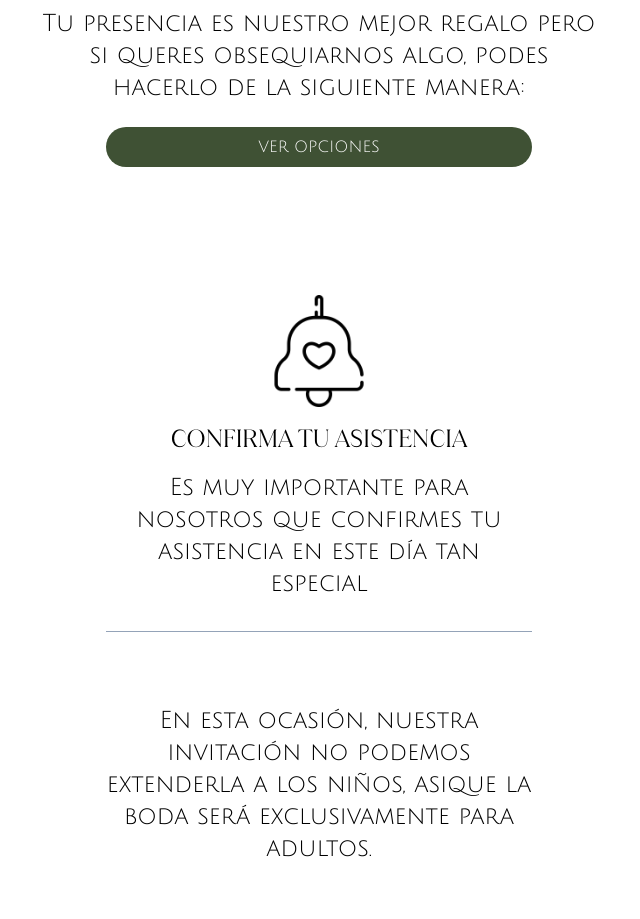
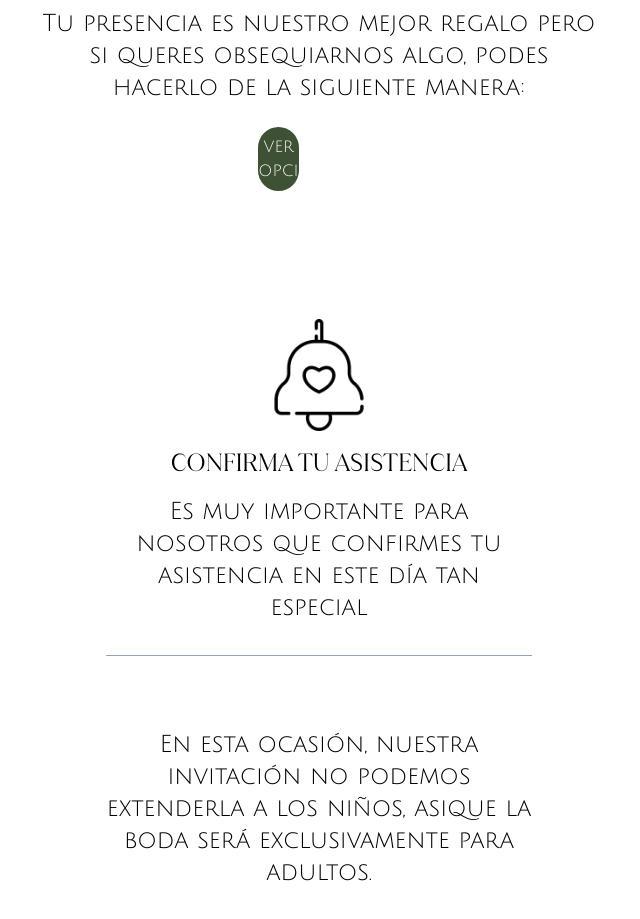
Before and after one commit to ivethglez80/CyC-Front, a React (Vite) app: page / in a window 1280 px wide. Shown: the part 3860-4779 px from the top of the page, without its empty margins (321-961 px from the left). Built offline with nearby package versions, Linux system fonts and the light colour scheme.

Commit message:
Update giftSection.jsx
no card but external google sheet

```diff
--- a/src/views/giftSection.jsx
+++ b/src/views/giftSection.jsx
@@ -5,11 +5,11 @@ import box from "./../icons/gift-box_4530596.png"
 
 const GiftList = () =>{
 
-    const [showCard, setShowCard] = useState (false);
+    // const [showCard, setShowCard] = useState (false);
 
-    const toggleCard = () => {
-        setShowCard(!showCard)
-    };
+    // const toggleCard = () => {
+    //     setShowCard(!showCard)
+    // };
 
     return(
         <>
@@ -17,11 +17,13 @@ const GiftList = () =>{
         <img src={box} alt="" className="h-16 md:h-28"/>
         <h2 className="font-juana py-2 md:text-2xl md:py-4">REGALOS</h2>
         <p className="font-julius text-center text-xs pb-6 w-3/4 md:text-2xl md:w-2/3 md:px-36">Tu presencia es nuestro mejor regalo pero si queres obsequiarnos algo, podes hacerlo de la siguiente manera:</p>
-        <button className="bg-musgo hover:bg-musgo2 rounded-full py-2 w-4/6 md:w-2/6 font-julius text-white" onClick={toggleCard}>
+        <a href="https://docs.google.com/spreadsheets/d/1ZFra8s5DEJbr4x7o7oNG6_ddnfTX_AYaS0woSYMR664/edit?usp=sharing" target="_blank">
+        <button className="bg-musgo hover:bg-musgo2 rounded-full py-2 w-4/6 md:w-2/6 font-julius text-white">
             VER OPCIONES
         </button>
+        </a>
         </div>
-            {showCard && <GiftOptionsCard closeCard = {toggleCard}/>}
+{/*             {showCard && <GiftOptionsCard closeCard = {toggleCard}/>}  */}
         </>
     )
 };
```
